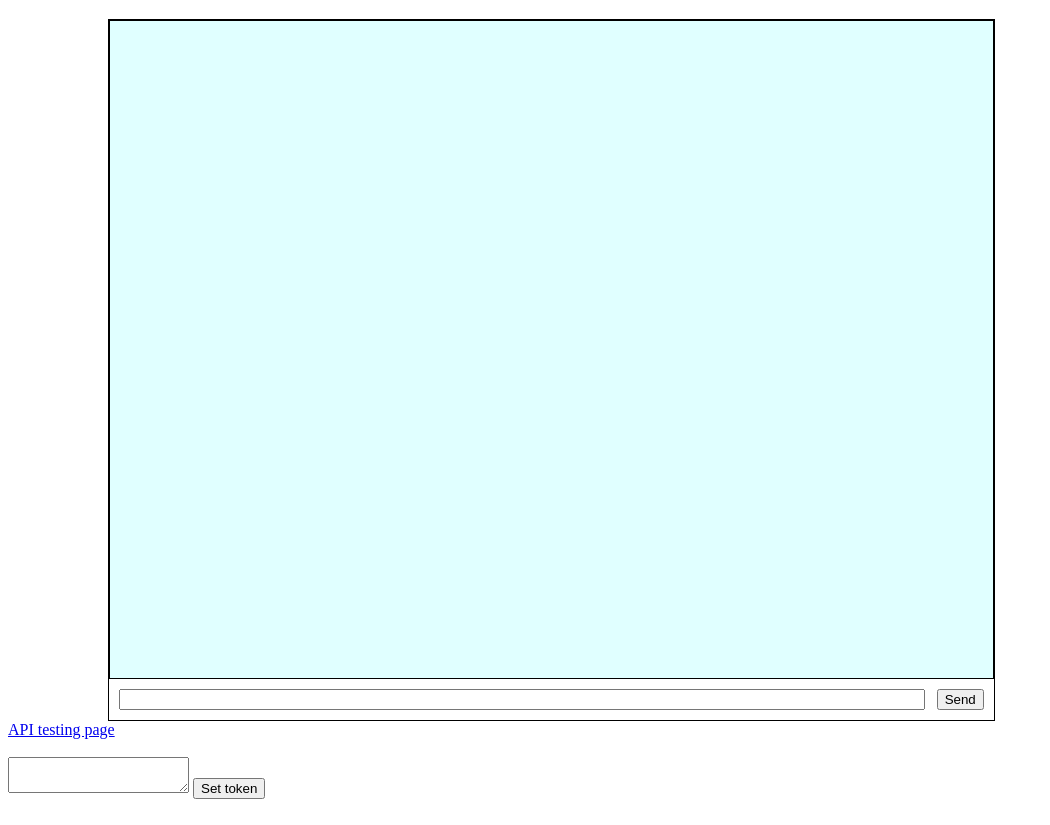
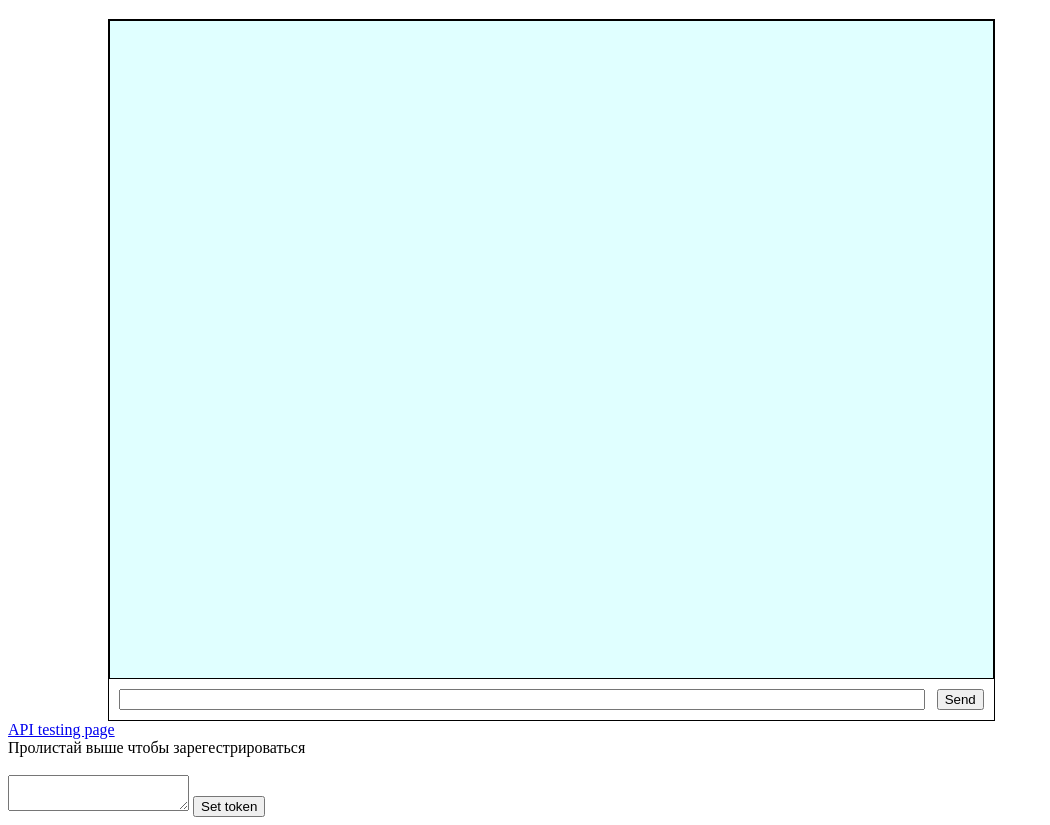
Before and after one commit to bmstu-iu9/utp2019-8-chat, a website: page client/index.html in a window 1280 px wide. Shown: the part 61-886 px from the top of the page, without its empty margins (0-1050 px from the left). Drawn offline with Linux system fonts and the light colour scheme.

Commit message:
Small addition

```diff
--- a/client/index.html
+++ b/client/index.html
@@ -20,6 +20,8 @@
         </div>
         <a href="/api_test.html">API testing page</a>
         <br>
+        Пролистай выше чтобы зарегестрироваться
+        <br>
         <br>
         <textarea id="tokenArea"></textarea>
         <button id="setToken_btn">Set token</button>
```
